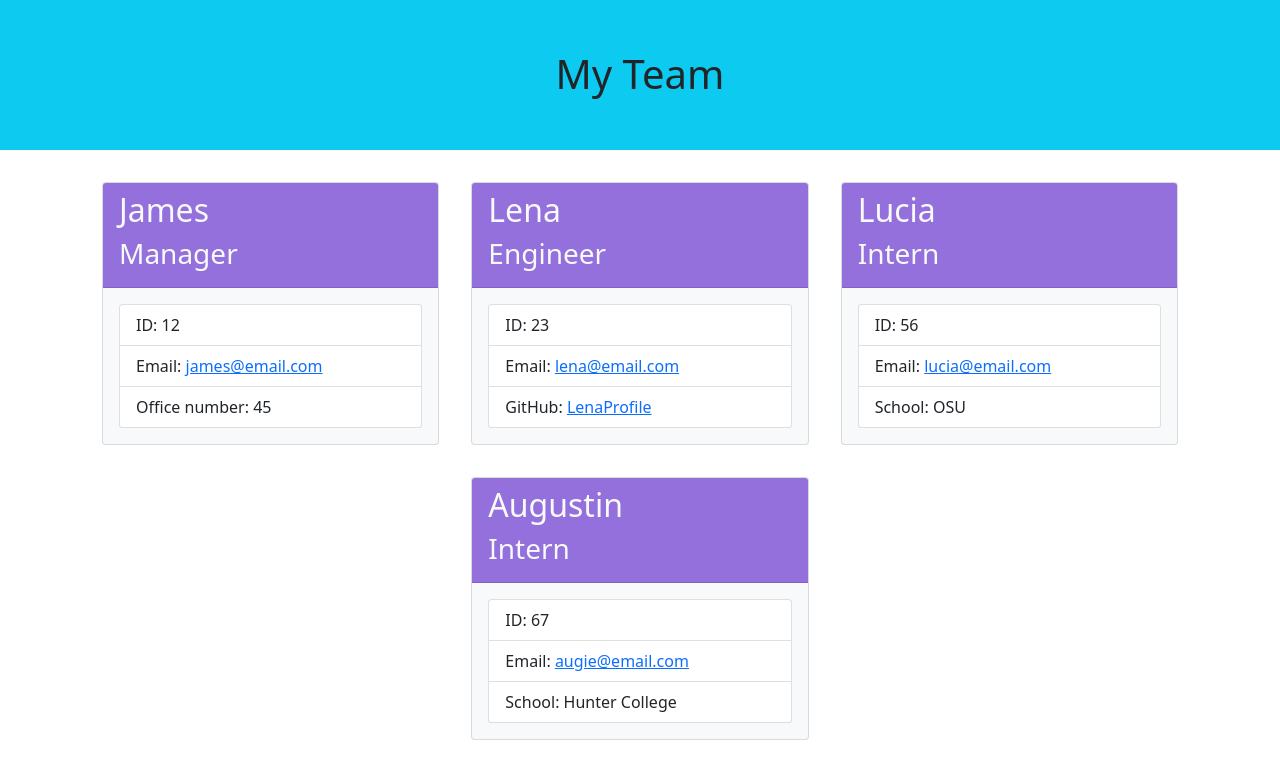
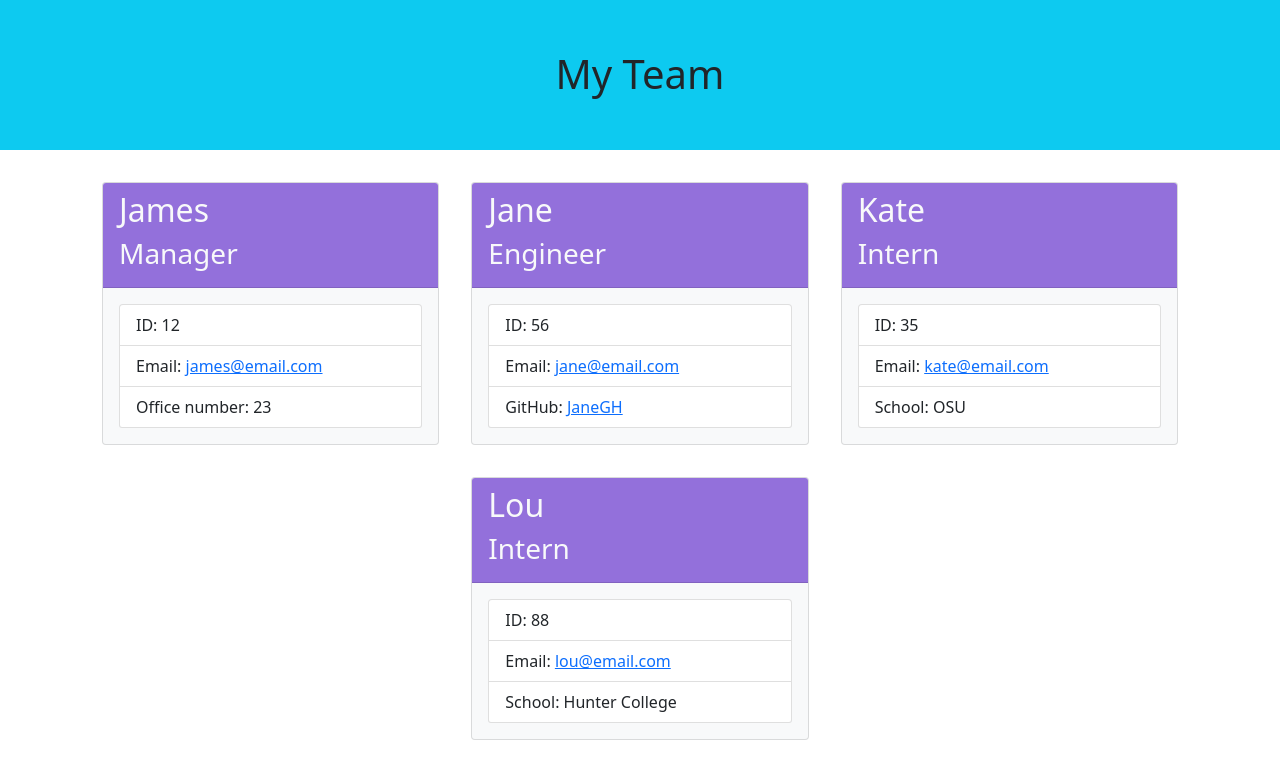
Before and after one commit to editapesa/Team-Profile-Generator, a website: page index.html in a window 1280 px wide. Drawn offline with nearby package versions, Linux system fonts and the light colour scheme.

```diff
--- a/index.html
+++ b/index.html
@@ -36,32 +36,32 @@
                 <ul class='list-group p-3'>
                     <li class='list-group-item'>ID: 12</li>
                     <li class='list-group-item'>Email: <a href="mailto: james@email.com" target="_blank">james@email.com</a></li>
-                    <li class='list-group-item'>Office number: 45</li>
+                    <li class='list-group-item'>Office number: 23</li>
                 </ul>
             </div>
         </div>
         <div class='col-lg-4 col-md-6 col-sm-12 p-3'>
             <div class='card bg-light' id='eng-card'>
                 <div class='card-header'>
-                    <h2 class='text-light'>Lena</h1>
+                    <h2 class='text-light'>Jane</h1>
                     <h3 class='text-light'>Engineer</h2>
                 </div>
                 <ul class='list-group p-3'>
-                    <li class='list-group-item'>ID: 23</li>
-                    <li class='list-group-item'>Email: <a href="mailto: lena@email.com" target="_blank">lena@email.com</a></li>
-                    <li class='list-group-item'>GitHub: <a href="https://github.com/LenaProfile" target="_blank">LenaProfile</a></li>
+                    <li class='list-group-item'>ID: 56</li>
+                    <li class='list-group-item'>Email: <a href="mailto: jane@email.com" target="_blank">jane@email.com</a></li>
+                    <li class='list-group-item'>GitHub: <a href="https://github.com/JaneGH" target="_blank">JaneGH</a></li>
                 </ul>
             </div>
         </div>
         <div class='col-lg-4 col-md-6 col-sm-12 p-3'>
             <div class='card bg-light' id='int-card'>
                 <div class='card-header'>
-                    <h2 class='text-light'>Lucia</h1>
+                    <h2 class='text-light'>Kate</h1>
                     <h3 class='text-light'>Intern</h2>
                 </div>
                 <ul class='list-group p-3'>
-                    <li class='list-group-item'>ID: 56</li>
-                    <li class='list-group-item'>Email: <a href="mailto: lucia@email.com" target="_blank">lucia@email.com</a></li>
+                    <li class='list-group-item'>ID: 35</li>
+                    <li class='list-group-item'>Email: <a href="mailto: kate@email.com" target="_blank">kate@email.com</a></li>
                     <li class='list-group-item'>School: OSU</li>
                 </ul>
             </div>
@@ -69,12 +69,12 @@
         <div class='col-lg-4 col-md-6 col-sm-12 p-3'>
             <div class='card bg-light' id='int-card'>
                 <div class='card-header'>
-                    <h2 class='text-light'>Augustin</h1>
+                    <h2 class='text-light'>Lou</h1>
                     <h3 class='text-light'>Intern</h2>
                 </div>
                 <ul class='list-group p-3'>
-                    <li class='list-group-item'>ID: 67</li>
-                    <li class='list-group-item'>Email: <a href="mailto: augie@email.com" target="_blank">augie@email.com</a></li>
+                    <li class='list-group-item'>ID: 88</li>
+                    <li class='list-group-item'>Email: <a href="mailto: lou@email.com" target="_blank">lou@email.com</a></li>
                     <li class='list-group-item'>School: Hunter College</li>
                 </ul>
             </div>
```
Also changed, not shown: README.md.
